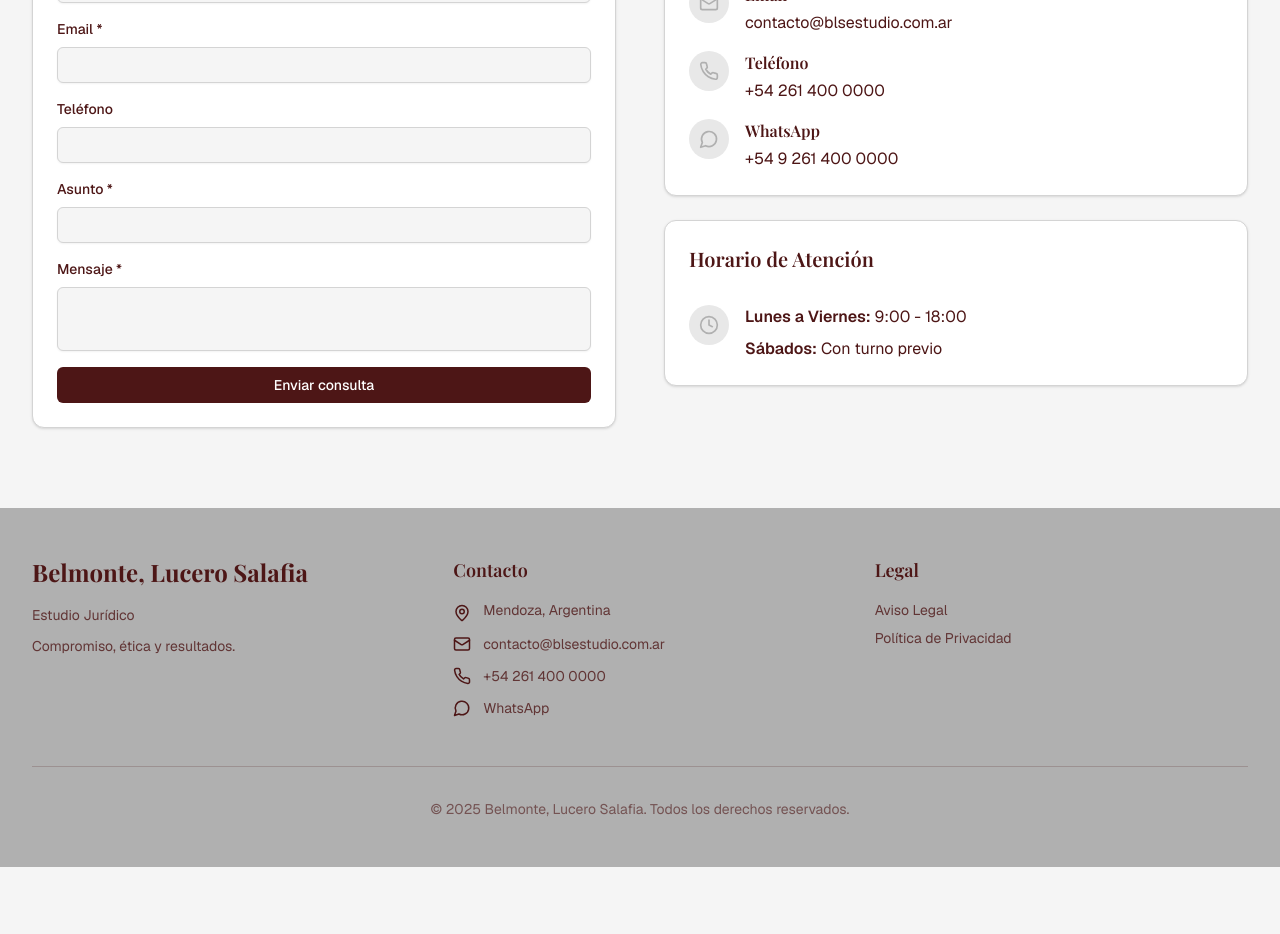
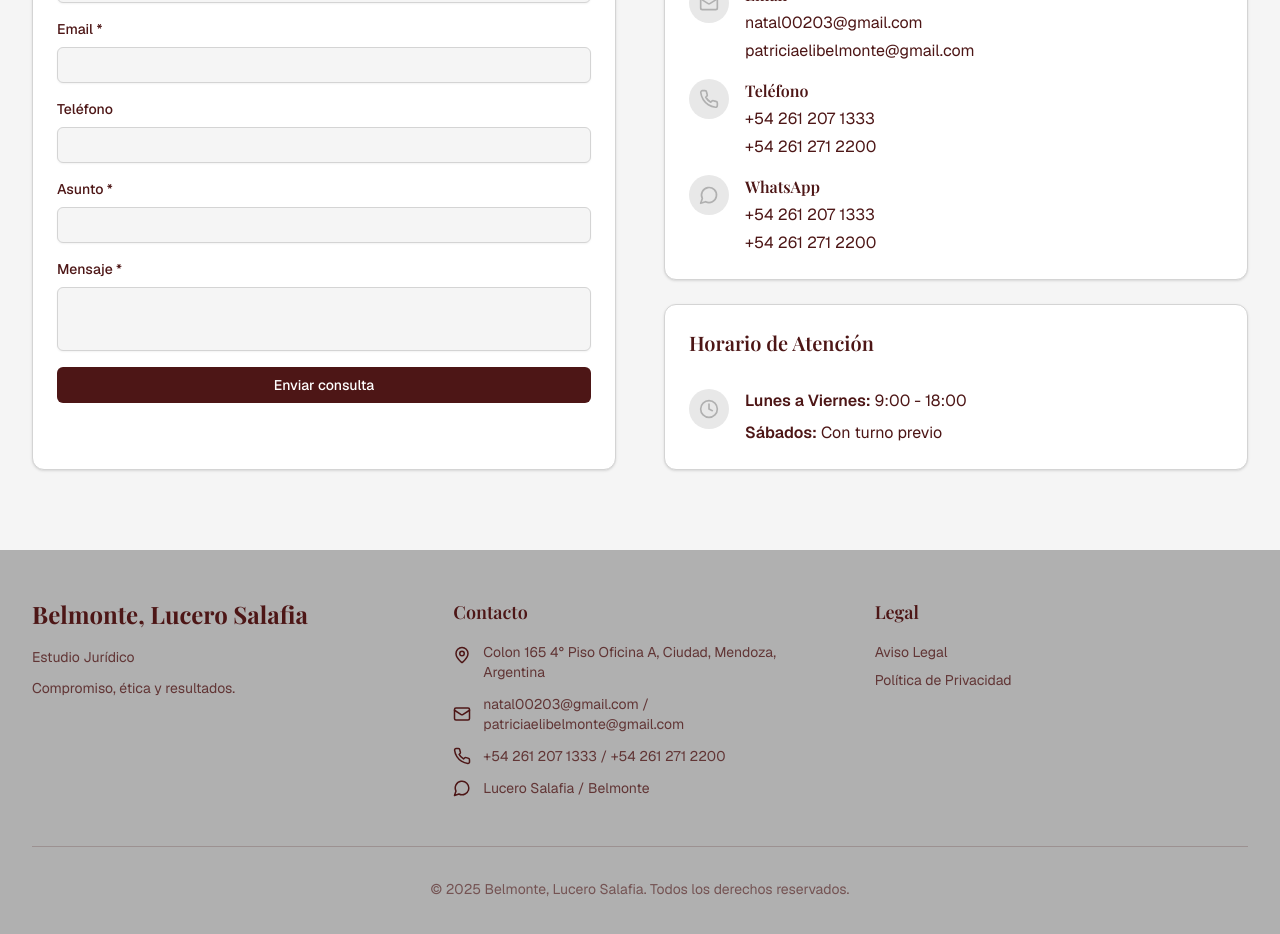
Before and after one commit to MatyAlts/law-firm-website, a Next.js app: page /contacto in a window 1280 px wide. Shown: the part 480-1414 px from the top of the page. Before the commit the page ends 1347 px from the top, so only its background shows below. Built offline with nearby package versions, Linux system fonts and the light colour scheme; a web font is replaced by a local one.

Commit message:
feat: update primary and secondary email addresses
Change primary to natal00203@gmail.com and add secondary patriciaelibelmonte@gmail.com.

#VERCEL_SKIP

Co-authored-by: Matias Torres <107048319+MatyAlts@users.noreply.github.com>

```diff
--- a/app/contacto/page.tsx
+++ b/app/contacto/page.tsx
@@ -147,7 +147,14 @@ export default function ContactoPage() {
                   </div>
                   <div>
                     <h3 className="font-semibold text-foreground mb-1">Dirección</h3>
-                    <p className="text-card-foreground">Mendoza, Argentina</p>
+                    <a
+                      href="https://maps.app.goo.gl/rDQTN6ar1A1jaz2n7"
+                      target="_blank"
+                      rel="noopener noreferrer"
+                      className="text-card-foreground hover:text-foreground transition-colors"
+                    >
+                      Colon 165 4° Piso Oficina A, Ciudad, Mendoza, Argentina
+                    </a>
                   </div>
                 </div>
 
@@ -157,12 +164,20 @@ export default function ContactoPage() {
                   </div>
                   <div>
                     <h3 className="font-semibold text-foreground mb-1">Email</h3>
+                    <div className="space-y-1">
                       <a
-                      href="mailto:contacto@blsestudio.com.ar"
-                      className="text-card-foreground hover:text-foreground transition-colors"
+                        href="mailto:natal00203@gmail.com"
+                        className="block text-card-foreground hover:text-foreground transition-colors"
                       >
-                      contacto@blsestudio.com.ar
+                        natal00203@gmail.com
                       </a>
+                      <a
+                        href="mailto:patriciaelibelmonte@gmail.com"
+                        className="block text-card-foreground hover:text-foreground transition-colors"
+                      >
+                        patriciaelibelmonte@gmail.com
+                      </a>
+                    </div>
                   </div>
                 </div>
 
@@ -172,12 +187,20 @@ export default function ContactoPage() {
                   </div>
                   <div>
                     <h3 className="font-semibold text-foreground mb-1">Teléfono</h3>
+                    <div className="space-y-1">
                       <a
-                      href="tel:+542614000000"
-                      className="text-card-foreground hover:text-foreground transition-colors"
+                        href="tel:+542612071333"
+                        className="block text-card-foreground hover:text-foreground transition-colors"
                       >
-                      +54 261 400 0000
+                        +54 261 207 1333
                       </a>
+                      <a
+                        href="tel:+542612712200"
+                        className="block text-card-foreground hover:text-foreground transition-colors"
+                      >
+                        +54 261 271 2200
+                      </a>
+                    </div>
                   </div>
                 </div>
 
@@ -187,14 +210,24 @@ export default function ContactoPage() {
                   </div>
                   <div>
                     <h3 className="font-semibold text-foreground mb-1">WhatsApp</h3>
+                    <div className="space-y-1">
                       <a
-                      href="https://wa.me/5492614000000"
+                        href="https://wa.me/542612071333"
                         target="_blank"
                         rel="noopener noreferrer"
-                      className="text-card-foreground hover:text-foreground transition-colors"
+                        className="block text-card-foreground hover:text-foreground transition-colors"
                       >
-                      +54 9 261 400 0000
+                        +54 261 207 1333
                       </a>
+                      <a
+                        href="https://wa.me/542612712200"
+                        target="_blank"
+                        rel="noopener noreferrer"
+                        className="block text-card-foreground hover:text-foreground transition-colors"
+                      >
+                        +54 261 271 2200
+                      </a>
+                    </div>
                   </div>
                 </div>
               </CardContent>
--- a/components/footer.tsx
+++ b/components/footer.tsx
@@ -19,36 +19,63 @@ export function Footer() {
             <div className="space-y-3">
               <div className="flex items-start gap-3">
                 <MapPin size={18} className="mt-1 flex-shrink-0" />
-                <p className="text-sm text-secondary-foreground/80">Mendoza, Argentina</p>
-              </div>
-              <div className="flex items-center gap-3">
-                <Mail size={18} className="flex-shrink-0" />
                 <a
-                  href="mailto:contacto@blsestudio.com.ar"
-                  className="text-sm text-secondary-foreground/80 hover:text-secondary-foreground transition-colors"
-                >
-                  contacto@blsestudio.com.ar
-                </a>
-              </div>
-              <div className="flex items-center gap-3">
-                <Phone size={18} className="flex-shrink-0" />
-                <a
-                  href="tel:+542614000000"
-                  className="text-sm text-secondary-foreground/80 hover:text-secondary-foreground transition-colors"
-                >
-                  +54 261 400 0000
-                </a>
-              </div>
-              <div className="flex items-center gap-3">
-                <MessageCircle size={18} className="flex-shrink-0" />
-                <a
-                  href="https://wa.me/5492614000000"
+                  href="https://maps.app.goo.gl/rDQTN6ar1A1jaz2n7"
                   target="_blank"
                   rel="noopener noreferrer"
                   className="text-sm text-secondary-foreground/80 hover:text-secondary-foreground transition-colors"
                 >
-                  WhatsApp
+                  Colon 165 4° Piso Oficina A, Ciudad, Mendoza, Argentina
                 </a>
+              </div>
+              <div className="flex items-center gap-3">
+                <Mail size={18} className="flex-shrink-0" />
+                <div className="text-sm text-secondary-foreground/80">
+                  <a href="mailto:natal00203@gmail.com" className="hover:text-secondary-foreground transition-colors">
+                    natal00203@gmail.com
+                  </a>
+                  {" / "}
+                  <a
+                    href="mailto:patriciaelibelmonte@gmail.com"
+                    className="hover:text-secondary-foreground transition-colors"
+                  >
+                    patriciaelibelmonte@gmail.com
+                  </a>
+                </div>
+              </div>
+              <div className="flex items-center gap-3">
+                <Phone size={18} className="flex-shrink-0" />
+                <div className="text-sm text-secondary-foreground/80">
+                  <a href="tel:+542612071333" className="hover:text-secondary-foreground transition-colors">
+                    +54 261 207 1333
+                  </a>
+                  {" / "}
+                  <a href="tel:+542612712200" className="hover:text-secondary-foreground transition-colors">
+                    +54 261 271 2200
+                  </a>
+                </div>
+              </div>
+              <div className="flex items-center gap-3">
+                <MessageCircle size={18} className="flex-shrink-0" />
+                <div className="text-sm text-secondary-foreground/80">
+                  <a
+                    href="https://wa.me/542612071333"
+                    target="_blank"
+                    rel="noopener noreferrer"
+                    className="hover:text-secondary-foreground transition-colors"
+                  >
+                    Lucero Salafia
+                  </a>
+                  {" / "}
+                  <a
+                    href="https://wa.me/542612712200"
+                    target="_blank"
+                    rel="noopener noreferrer"
+                    className="hover:text-secondary-foreground transition-colors"
+                  >
+                    Belmonte
+                  </a>
+                </div>
               </div>
             </div>
           </div>
```
Lines whose indentation alone changed are shown as unchanged.
